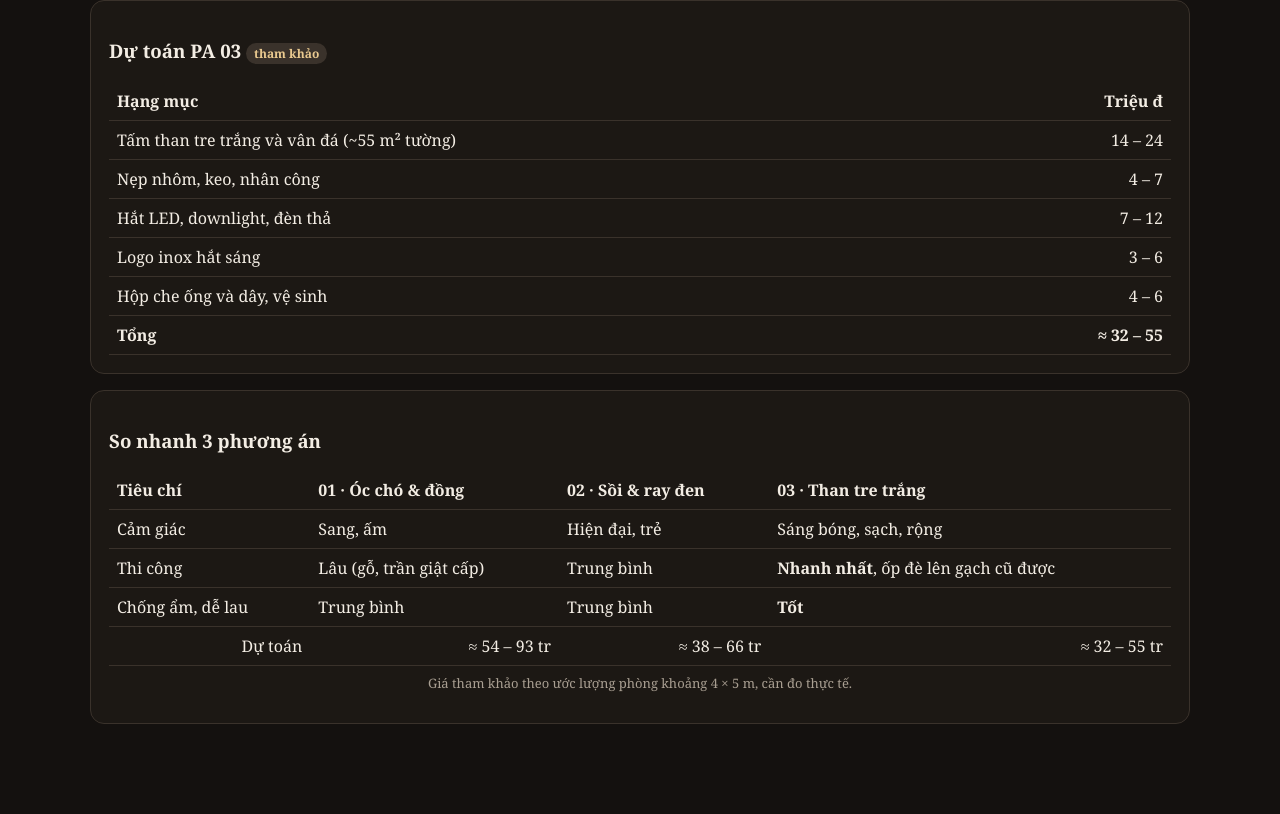
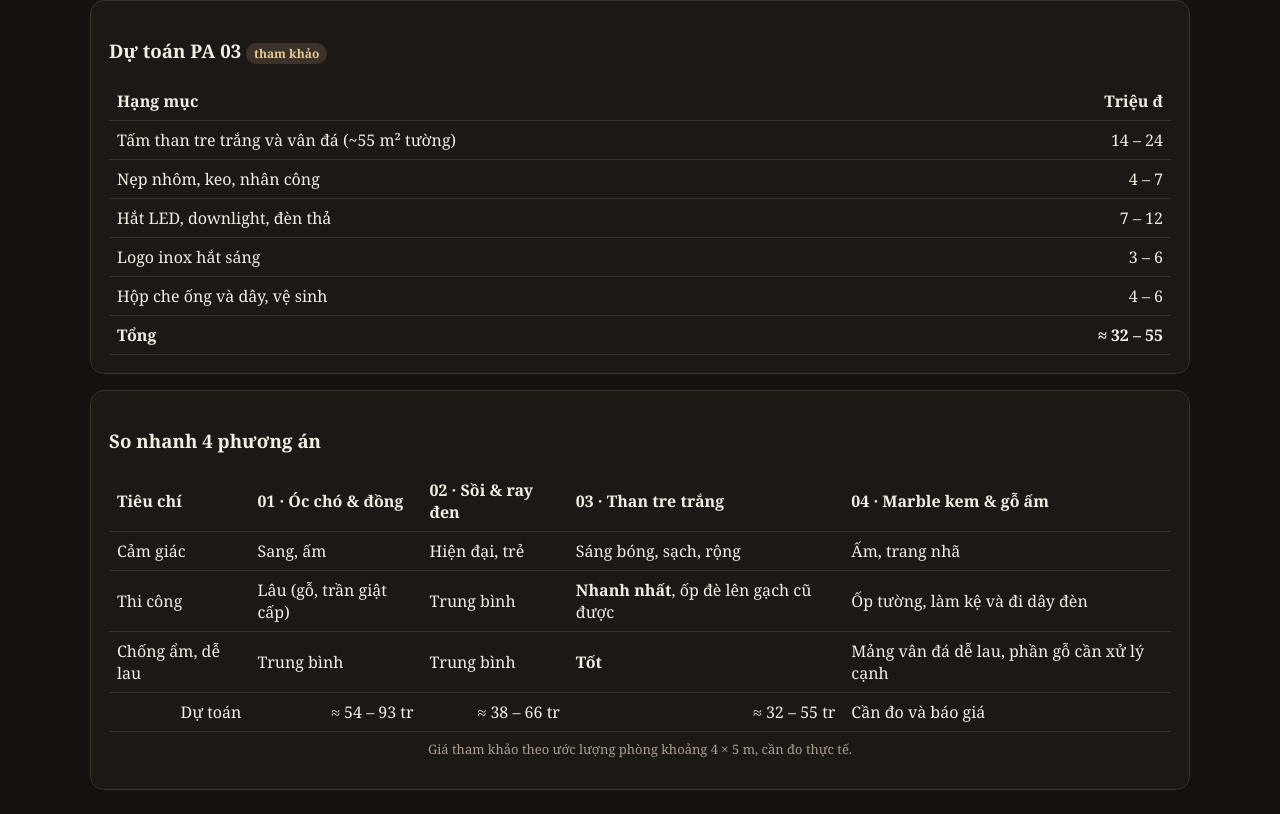
Before and after one commit to quetoi86b5-ui/phong-hop-diamond-rise, a plain HTML site: page index.html in a window 1280 px wide. Shown: the part 1442-2256 px from the top of the page. Before the commit the page ends 2190 px from the top, so only its background shows below. Drawn offline with Linux system fonts and the light colour scheme.

Commit message:
Add fourth Diamond Rise meeting room renovation option

```diff
--- a/index.html
+++ b/index.html
@@ -1,7 +1,7 @@
 <!doctype html><html lang="vi"><head><meta charset="utf-8"><meta name="viewport" content="width=device-width,initial-scale=1"><title>Phòng họp Diamond Rise</title><style>body{margin:0;background:#14110f;color:#f3ede4;font-family:Georgia,'Segoe UI',serif}.ui-app{max-width:1100px;margin:auto;padding:24px}.ui-eyebrow{color:#c9a46a;letter-spacing:.15em;text-transform:uppercase;font-size:12px}.ui-title{font-size:clamp(26px,4vw,40px);margin:6px 0}.ui-subtitle,.note,small{color:#a99f92}.ui-tabs{display:flex;gap:6px}.ui-tab,.ui-btn{background:#221d19;color:#f3ede4;border:1px solid #3a322b;border-radius:999px;padding:7px 14px;cursor:pointer;font:inherit;font-size:14px}.ui-tab.active,.ui-btn.primary{background:#c9a46a;color:#14110f;border-color:#c9a46a}.ui-card{background:#1c1814;border:1px solid #3a322b;border-radius:14px;padding:18px}.ui-grid{display:grid;gap:16px;grid-template-columns:repeat(auto-fit,minmax(min(100%,300px),1fr))}.ui-list{padding-left:18px;line-height:1.7}.ui-table{width:100%;border-collapse:collapse}.ui-table td,.ui-table th{border-bottom:1px solid #3a322b;padding:8px;text-align:left}.num{text-align:right!important}.ui-table-wrap{overflow:auto}.ui-badge{font-size:12px;padding:2px 8px;border-radius:999px;background:#3a322b;color:#e9c98f}.ui-toolbar{display:flex}:root{--ui-border:#3a322b;--ui-muted-fg:#a99f92}</style>
 <script>window.aicw={setState:s=>localStorage.setItem('ph',JSON.stringify(s)),getState:()=>JSON.parse(localStorage.getItem('ph')||'{}')}</script></head><body><div class="ui-app">
 <header class="ui-header">
-  <div class="ui-eyebrow">Cải tạo tường & chiếu sáng · 3 phương án</div>
+  <div class="ui-eyebrow">Cải tạo tường & chiếu sáng · 4 phương án</div>
   <h1 class="ui-title">Phòng họp Diamond Rise</h1>
   <p class="ui-subtitle">Kéo ngang trong khung 360° để xoay quanh phòng. Chuyển sang chế độ "Trước / Sau" để so với hiện trạng.</p>
 </header>
@@ -39,14 +39,14 @@
 <div id="detail"></div>
 
 <div class="ui-card" style="margin-top:16px">
-  <h3>So nhanh 3 phương án</h3>
+  <h3>So nhanh 4 phương án</h3>
   <div class="ui-table-wrap"><table class="ui-table">
-    <thead><tr><th>Tiêu chí</th><th>01 · Óc chó & đồng</th><th>02 · Sồi & ray đen</th><th>03 · Than tre trắng</th></tr></thead>
+    <thead><tr><th>Tiêu chí</th><th>01 · Óc chó & đồng</th><th>02 · Sồi & ray đen</th><th>03 · Than tre trắng</th><th>04 · Marble kem & gỗ ấm</th></tr></thead>
     <tbody>
-      <tr><td>Cảm giác</td><td>Sang, ấm</td><td>Hiện đại, trẻ</td><td>Sáng bóng, sạch, rộng</td></tr>
-      <tr><td>Thi công</td><td>Lâu (gỗ, trần giật cấp)</td><td>Trung bình</td><td><b>Nhanh nhất</b>, ốp đè lên gạch cũ được</td></tr>
-      <tr><td>Chống ẩm, dễ lau</td><td>Trung bình</td><td>Trung bình</td><td><b>Tốt</b></td></tr>
-      <tr><td class="num">Dự toán</td><td class="num">≈ 54 – 93 tr</td><td class="num">≈ 38 – 66 tr</td><td class="num">≈ 32 – 55 tr</td></tr>
+      <tr><td>Cảm giác</td><td>Sang, ấm</td><td>Hiện đại, trẻ</td><td>Sáng bóng, sạch, rộng</td><td>Ấm, trang nhã</td></tr>
+      <tr><td>Thi công</td><td>Lâu (gỗ, trần giật cấp)</td><td>Trung bình</td><td><b>Nhanh nhất</b>, ốp đè lên gạch cũ được</td><td>Ốp tường, làm kệ và đi dây đèn</td></tr>
+      <tr><td>Chống ẩm, dễ lau</td><td>Trung bình</td><td>Trung bình</td><td><b>Tốt</b></td><td>Mảng vân đá dễ lau, phần gỗ cần xử lý cạnh</td></tr>
+      <tr><td class="num">Dự toán</td><td class="num">≈ 54 – 93 tr</td><td class="num">≈ 38 – 66 tr</td><td class="num">≈ 32 – 55 tr</td><td>Cần đo và báo giá</td></tr>
     </tbody></table></div>
   <p class="note">Giá tham khảo theo ước lượng phòng khoảng 4 × 5 m, cần đo thực tế.</p>
 </div>
@@ -82,13 +82,16 @@ const B=['a24f6615-b8e5-4a7c-86de-f2cefd8f9a50','5a85b928-ff69-4f2a-87d1-e07fbcd
 const N=['Bằng khen','Điều hòa','Cửa & logo','Trình chiếu'];
 const sw=a=>'<div class="ui-card" style="margin-top:16px"><h3>Bảng màu</h3><div class="sw">'+a.map(x=>`<div><i style="background:${x[0]}"></i>${x[1]}<small>${x[2]}</small></div>`).join('')+'</div></div>';
 const card=(w,l,k)=>`<div class="ui-grid cols-2" style="margin-top:20px"><div class="ui-card"><h3>Tường</h3><ul class="ui-list">${w.map(x=>'<li>'+x+'</li>').join('')}</ul></div><div class="ui-card"><h3>Đèn · ${k}</h3><ul class="ui-list">${l.map(x=>'<li>'+x+'</li>').join('')}</ul></div></div>`;
+const originalRenders=ids=>ids.map(id=>'gpt-image-'+id+'.png');
 const O=[
-{n:'01 · Óc chó & đồng',a:['1793867350675','1793867352595','1793867352591','1793867360771'],
+{n:'01 · Óc chó & đồng',a:originalRenders(['1793867350675','1793867352595','1793867352591','1793867360771']),
  h:card(['Bỏ gạch, sơn microcement greige, chân tường ốp than chì','Lam gỗ óc chó xen chỉ đồng xước','Tường logo: marble tối, logo đồng có đèn hắt','Cửa khung đen, kính sọc'],['Trần giật cấp, viền hắt LED','Đèn thả đen–đồng dài khoảng 1,8 m','Downlight chống chói, đèn rọi tranh','3 kênh dimmer'],'3000K')+sw([['#cdbfae','Greige','tường'],['#5a3b26','Óc chó','lam'],['#2b2b2d','Than chì','chân tường'],['#b08d57','Đồng','chỉ, logo']])},
-{n:'02 · Sồi & ray đen',a:['1793867491814','1793867492922','1793867561953','1793867486141'],
+{n:'02 · Sồi & ray đen',a:originalRenders(['1793867491814','1793867492922','1793867561953','1793867486141']),
  h:card(['Bỏ gạch, sơn trắng ấm mờ','Lam sồi sáng ở tường bằng khen, tường logo, tường TV','Logo chữ 3D đen mờ','Cửa khung nhôm đen mảnh'],['Ray nam châm đen, spotlight dời và xoay được','Đèn thả tuyến tính đen','Trần phẳng, thi công nhanh','2 kênh dimmer'],'4000K')+sw([['#f4f1ec','Trắng ấm','tường'],['#c9a27a','Sồi','lam'],['#1d1d1f','Đen mờ','ray, khung'],['#9a9a96','Xám đá','phụ']])},
-{n:'03 · Than tre trắng',a:['1793867705075','1793867706929','1793867707520','1793867694665'],
- h:card(['<b>Tấm than tre trắng bóng</b> (dày khoảng 5–8 mm) ốp toàn bộ tường, ron mảnh, nẹp nhôm bạc','Tường điểm nhấn: <b>than tre vân đá marble sáng</b> ở tường bằng khen, logo, TV','Logo chữ inox bạc xước, có đèn hắt sau','Ốp thẳng lên tường gạch cũ, không cần đục nên ít bụi, xong trong 2–3 ngày','Chống ẩm, chống mốc, lau sạch dễ'],['Trần trắng, viền hắt LED','Downlight tròn âm trần mảnh','Đèn thả tuyến tính trắng–bạc trên bàn','Lưu ý: bề mặt bóng dễ phản chiếu đèn, nên chọn downlight chống chói UGR < 19'],'4000K')+sw([['#fafafa','Trắng bóng','tấm chính'],['#e9e6e1','Marble sáng','điểm nhấn'],['#c0c3c7','Bạc','nẹp, logo'],['#ffffff','Trắng','trần']])+`<div class="ui-card" style="margin-top:16px"><h3>Dự toán PA 03 <span class="ui-badge warn">tham khảo</span></h3><div class="ui-table-wrap"><table class="ui-table"><thead><tr><th>Hạng mục</th><th class="num">Triệu đ</th></tr></thead><tbody><tr><td>Tấm than tre trắng và vân đá (~55 m² tường)</td><td class="num">14 – 24</td></tr><tr><td>Nẹp nhôm, keo, nhân công</td><td class="num">4 – 7</td></tr><tr><td>Hắt LED, downlight, đèn thả</td><td class="num">7 – 12</td></tr><tr><td>Logo inox hắt sáng</td><td class="num">3 – 6</td></tr><tr><td>Hộp che ống và dây, vệ sinh</td><td class="num">4 – 6</td></tr><tr><td><b>Tổng</b></td><td class="num"><b>≈ 32 – 55</b></td></tr></tbody></table></div></div>`}];
+{n:'03 · Than tre trắng',a:originalRenders(['1793867705075','1793867706929','1793867707520','1793867694665']),
+ h:card(['<b>Tấm than tre trắng bóng</b> (dày khoảng 5–8 mm) ốp toàn bộ tường, ron mảnh, nẹp nhôm bạc','Tường điểm nhấn: <b>than tre vân đá marble sáng</b> ở tường bằng khen, logo, TV','Logo chữ inox bạc xước, có đèn hắt sau','Ốp thẳng lên tường gạch cũ, không cần đục nên ít bụi, xong trong 2–3 ngày','Chống ẩm, chống mốc, lau sạch dễ'],['Trần trắng, viền hắt LED','Downlight tròn âm trần mảnh','Đèn thả tuyến tính trắng–bạc trên bàn','Lưu ý: bề mặt bóng dễ phản chiếu đèn, nên chọn downlight chống chói UGR < 19'],'4000K')+sw([['#fafafa','Trắng bóng','tấm chính'],['#e9e6e1','Marble sáng','điểm nhấn'],['#c0c3c7','Bạc','nẹp, logo'],['#ffffff','Trắng','trần']])+`<div class="ui-card" style="margin-top:16px"><h3>Dự toán PA 03 <span class="ui-badge warn">tham khảo</span></h3><div class="ui-table-wrap"><table class="ui-table"><thead><tr><th>Hạng mục</th><th class="num">Triệu đ</th></tr></thead><tbody><tr><td>Tấm than tre trắng và vân đá (~55 m² tường)</td><td class="num">14 – 24</td></tr><tr><td>Nẹp nhôm, keo, nhân công</td><td class="num">4 – 7</td></tr><tr><td>Hắt LED, downlight, đèn thả</td><td class="num">7 – 12</td></tr><tr><td>Logo inox hắt sáng</td><td class="num">3 – 6</td></tr><tr><td>Hộp che ống và dây, vệ sinh</td><td class="num">4 – 6</td></tr><tr><td><b>Tổng</b></td><td class="num"><b>≈ 32 – 55</b></td></tr></tbody></table></div></div>`},
+{n:'04 · Marble kem & gỗ ấm',a:['pa04-goc-1.webp','pa04-goc-2.webp','pa04-goc-3.webp','pa04-goc-4.webp'],
+ h:card(['Ốp vân marble kem mờ ở tường bằng khen và mảng logo Diamond Rise','Dùng gỗ tông óc chó cho tủ thấp, kệ có đèn và mảng treo màn hình. Phối nẹp màu đồng champagne','Giữ bàn, ghế, sàn, máy lạnh và cửa kính mờ hiện trạng. Dùng hộp kỹ thuật có thể mở để che ống máy lạnh','Góc trình chiếu bố trí màn hình và giữ bảng viết bên cạnh'],['Đèn thả LED bo góc, thân màu đồng champagne, đặt dọc theo bàn họp','LED hắt ấm cho tường vân đá và kệ. Bố trí công tắc riêng để giảm sáng khi trình chiếu'],'3500K chính, 3000K hắt')+sw([['#e9dfd3','Marble kem','mảng nhấn'],['#77543e','Nâu óc chó','tủ, vách'],['#b69a70','Đồng champagne','nẹp, đèn'],['#17283b','Xanh navy','logo']])+`<div class="ui-card" style="margin-top:16px"><h3>Hạng mục cần báo giá</h3><ul class="ui-list"><li>Ốp vân đá, vách gỗ, tủ thấp, kệ và nẹp</li><li>Đèn thả, LED hắt và đi dây điện</li><li>Chữ nổi Diamond Rise, màn hình và giá treo</li></ul><p class="note">Phối cảnh minh họa dựng theo ảnh hiện trạng. Cần đo lối đi và chiều cao trần trước khi chốt kích thước tủ, kệ và đèn.</p></div>`}];
 let o=2,g=0,mode='360',pos=0,auto=false,pw=300;
 const $=id=>document.getElementById(id);
 const stage=$('stage'),strip=$('strip');
@@ -96,7 +99,7 @@ const stage=$('stage'),strip=$('strip');
 function buildPano(){
   pw=Math.round(stage.clientHeight/1.5);
   strip.style.setProperty('--pw',pw+'px');strip.innerHTML='';
-  for(let r=0;r<3;r++)O[o].a.forEach(a=>{const im=document.createElement('img');im.src=P+'gpt-image-'+a+'.png';im.draggable=false;strip.appendChild(im)});
+  for(let r=0;r<3;r++)O[o].a.forEach(a=>{const im=document.createElement('img');im.src=P+a;im.draggable=false;strip.appendChild(im)});
   draw();
 }
 function draw(){
@@ -114,7 +117,7 @@ $('pl').onclick=()=>snap(-1);$('pr').onclick=()=>snap(1);
 $('auto').onclick=()=>{auto=!auto;$('auto').textContent=auto?'⏸ Dừng':'▶ Tự xoay'};
 (function loop(){if(auto&&mode==='360'){pos+=0.004;draw()}requestAnimationFrame(loop)})();
 const rng=$('rng');rng.oninput=()=>{$('bw').style.width=rng.value+'%';$('hd').style.left=rng.value+'%'};
-function cmp(){[...$('tabs').children].forEach((b,k)=>b.classList.toggle('active',k===g));$('after').src=P+'gpt-image-'+O[o].a[g]+'.png';$('before').src=P+''+B[g]+'.png';$('before').style.width=$('cmp').clientWidth+'px'}
+function cmp(){[...$('tabs').children].forEach((b,k)=>b.classList.toggle('active',k===g));$('after').src=P+O[o].a[g];$('before').src=P+''+B[g]+'.png';$('before').style.width=$('cmp').clientWidth+'px'}
 function render(){[...$('opts').children].forEach((b,k)=>b.classList.toggle('active',k===o));[...$('modes').children].forEach(b=>b.classList.toggle('active',b.dataset.m===mode));
  $('v360').hidden=mode!=='360';$('vcmp').hidden=mode!=='cmp';$('detail').innerHTML=O[o].h;
  if(mode==='360')buildPano();else cmp();aicw.setState&&aicw.setState({o,mode})}
```
Also changed, not shown: images/pa04-goc-1.webp (added), images/pa04-goc-2.webp (added), images/pa04-goc-3.webp (added), images/pa04-goc-4.webp (added), 1 other file.
